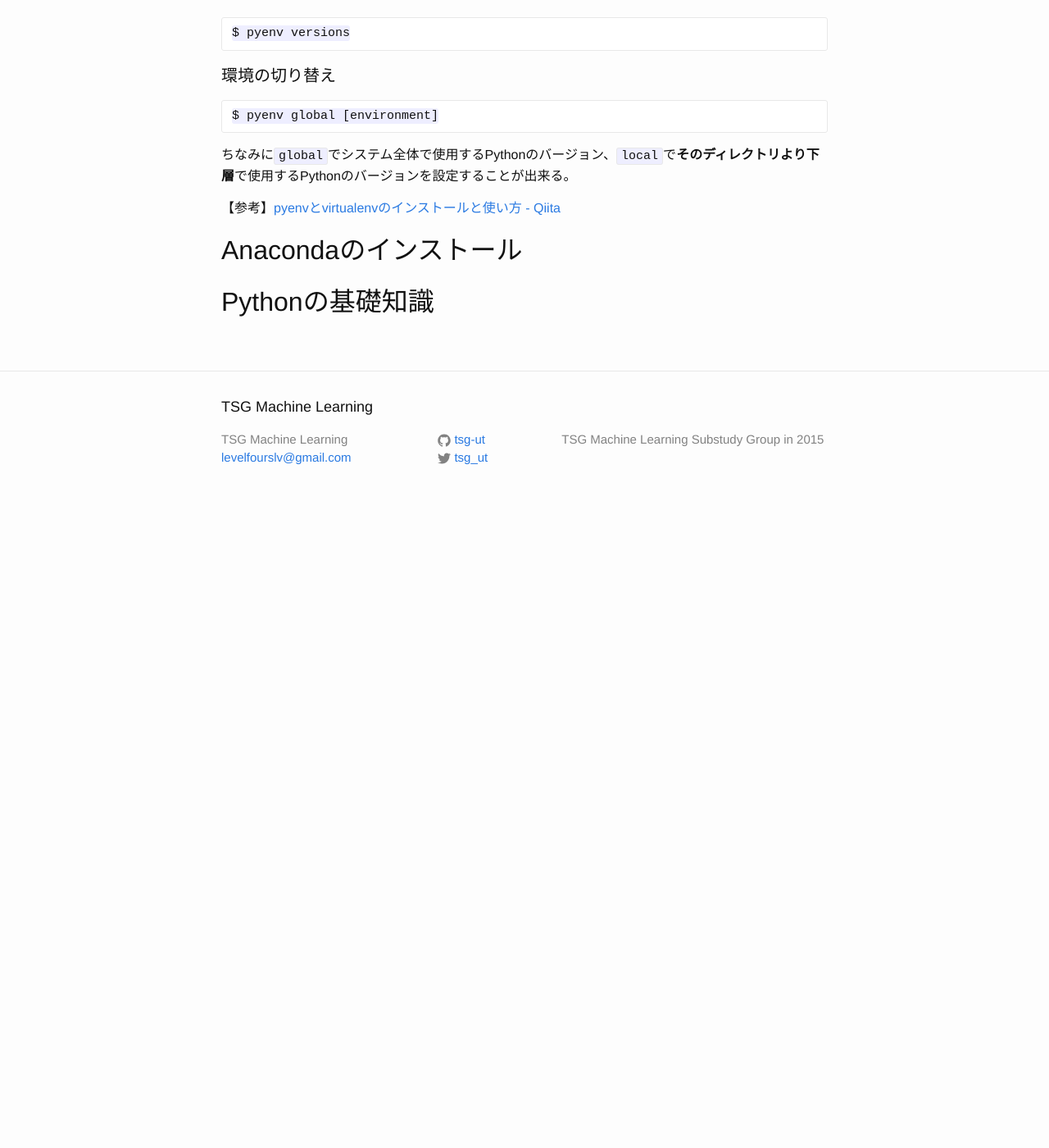
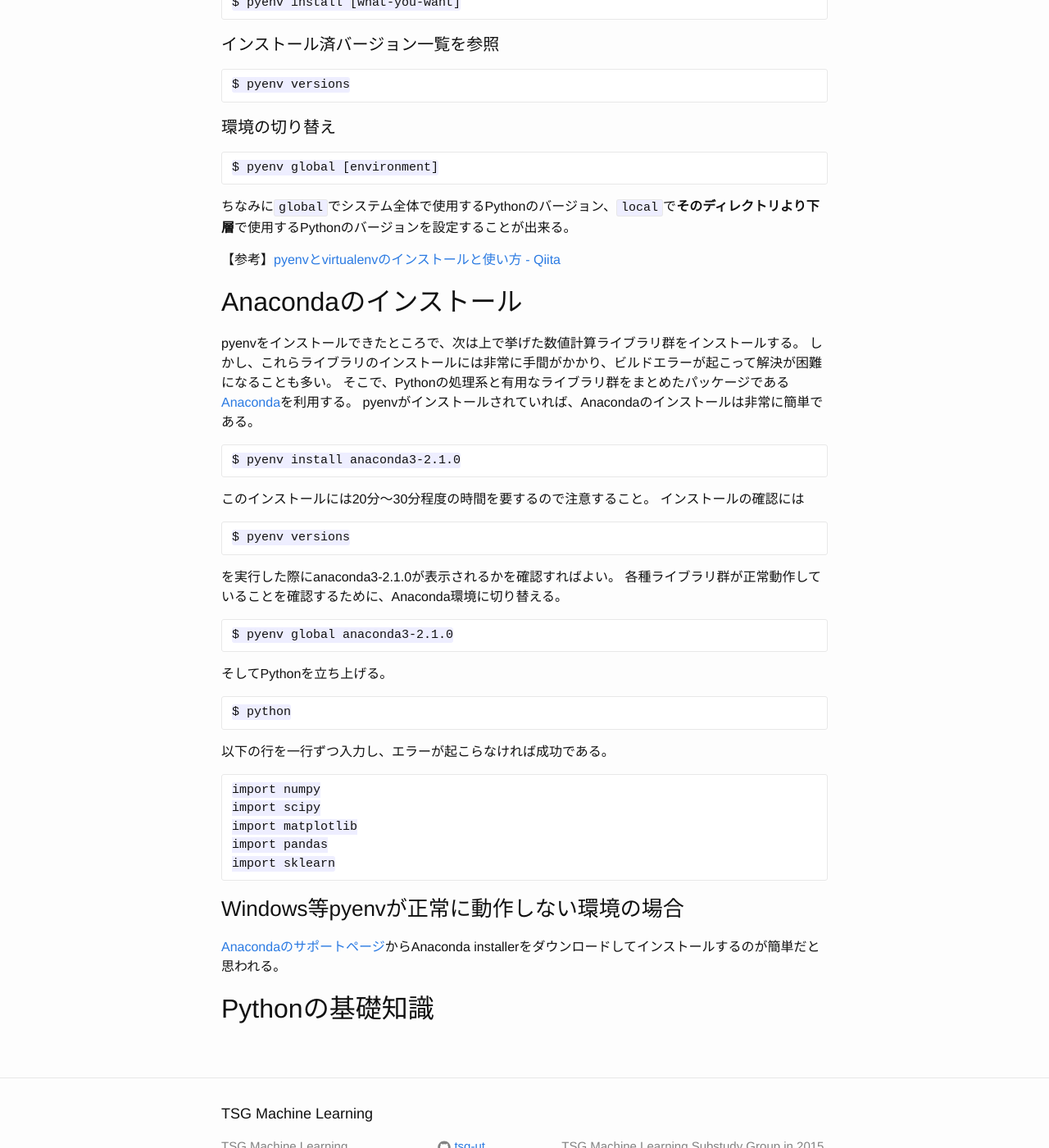
Before and after one commit to tsg-ut/ml2015, a Jekyll site: the page built from _posts/2015-04-26-environment.markdown, in a window 1280 px wide and 1400 px high, scrolled down 2048 px. Shown: the whole window at 82% size. Built offline with Jekyll 4.4.1, drawn with Linux system fonts in a browser that asks for light colours; before the commit the page ends 2678 px from its top, so only the background shows below that; some of the changed text lies outside the part shown.

Commit message:
add #02 draft

````diff
--- a/_posts/2015-04-26-environment.markdown
+++ b/_posts/2015-04-26-environment.markdown
@@ -71,6 +71,8 @@ $ brew install pyenv
 
 ### pyenvの使い方（概略）
 
+インストール終了後に標準出力に.bashrcに環境変数設定を追記するように促されていると思うので、その通りに従う。
+
 #### インストール可能バージョンを見る
 
 ```
@@ -101,4 +103,47 @@ $ pyenv global [environment]
 
 ## Anacondaのインストール
 
+pyenvをインストールできたところで、次は上で挙げた数値計算ライブラリ群をインストールする。
+しかし、これらライブラリのインストールには非常に手間がかかり、ビルドエラーが起こって解決が困難になることも多い。
+そこで、Pythonの処理系と有用なライブラリ群をまとめたパッケージである[Anaconda](http://continuum.io/downloads#all)を利用する。
+pyenvがインストールされていれば、Anacondaのインストールは非常に簡単である。
+
+```
+$ pyenv install anaconda3-2.1.0
+```
+
+このインストールには20分〜30分程度の時間を要するので注意すること。
+インストールの確認には
+
+```
+$ pyenv versions
+```
+
+を実行した際にanaconda3-2.1.0が表示されるかを確認すればよい。
+各種ライブラリ群が正常動作していることを確認するために、Anaconda環境に切り替える。
+
+```
+$ pyenv global anaconda3-2.1.0
+```
+
+そしてPythonを立ち上げる。
+
+```
+$ python
+```
+
+以下の行を一行ずつ入力し、エラーが起こらなければ成功である。
+
+```python
+import numpy
+import scipy
+import matplotlib
+import pandas
+import sklearn
+```
+
+### Windows等pyenvが正常に動作しない環境の場合
+
+[Anacondaのサポートページ](http://continuum.io/downloads#all)からAnaconda installerをダウンロードしてインストールするのが簡単だと思われる。
+
 ## Pythonの基礎知識
````
Also changed, not shown: 2 other files.
